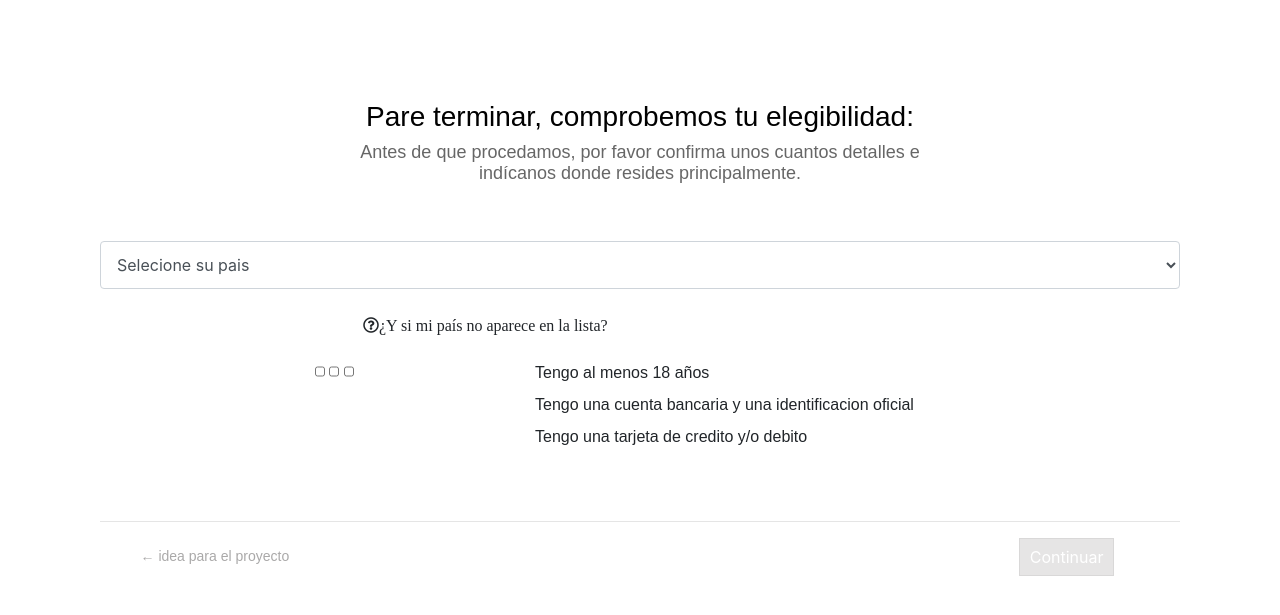
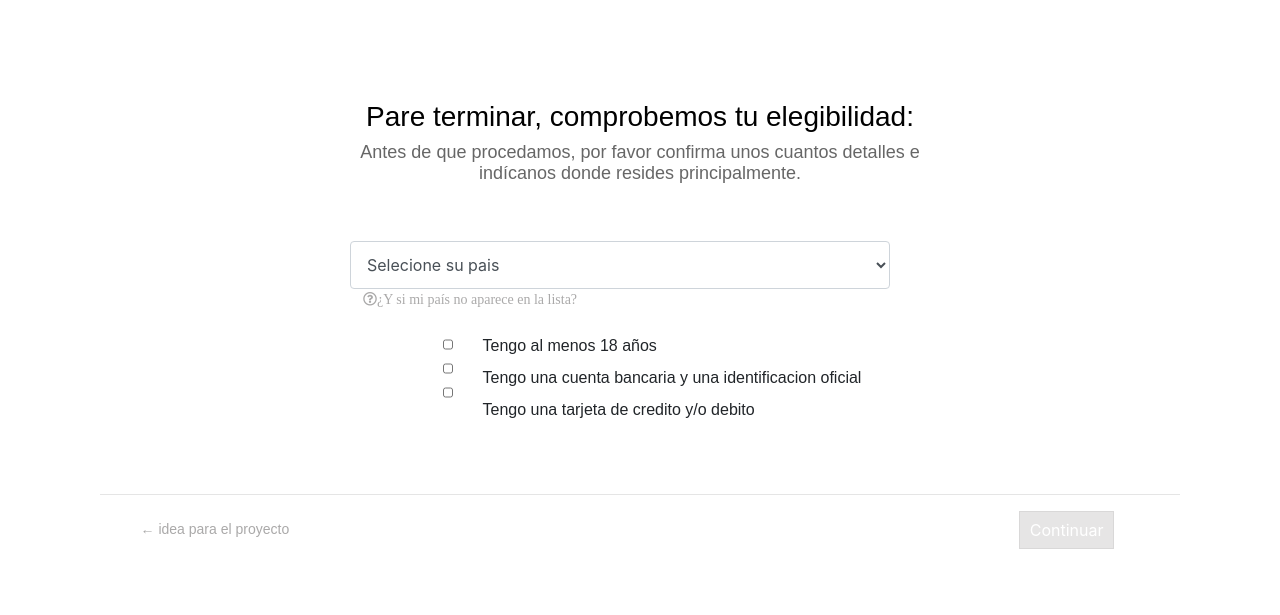
Before and after one commit to GenesisIza/proyecto-POO, a PHP site: page /empieza-tu-proyect3.php in a window 1280 px wide. Shown: the part 75-690 px from the top of the page. Run offline with PHP 8.4, Linux system fonts and the light colour scheme.

Commit message:
3
arregle barra y botones

```diff
--- a/Kickstarter/css/estilos.css
+++ b/Kickstarter/css/estilos.css
@@ -181,9 +181,7 @@ padding: 80px;
 
 /*-----------------------empieza tu proyecto---------------------------
 ----------------------------------------------------------*/
-.form-control {
-    display: table-row  ;
-    width: 55%  ;}
+
 
 .btn1{
       border-radius: 0%;
@@ -214,7 +212,7 @@ padding-left: 263px
 
 .texto-final{
   text-align: left;
- padding-left: 200px;
+ padding-left: 130px;
   font-size: 16px;
   font-family: "Arial"
 
@@ -263,3 +261,8 @@ padding-left: 263px
     margin: 0 auto;
 
 }
+
+.forma{
+      width: 50%;
+    margin-left: 250px;
+}
--- a/Kickstarter/empieza-tu-proyect3.php
+++ b/Kickstarter/empieza-tu-proyect3.php
@@ -7,7 +7,7 @@
 
         <form class="" action="registrarse.php" method="post">
 
-<select class="form-control form-control-lg">
+<select class="forma form-control form-control-lg">
   <option value="0">Selecione su pais</option>
               <option value="1">Honduras</option>
              <option value="2">guatemala</option>
@@ -23,17 +23,17 @@
               <option value="">peru</option>
               <option value="">Argentina</option>
 </select>
-		<br>
-		  <div class="pregunta"><i class="far fa-question-circle texto">¿Y si mi país no aparece en la lista?</i></div>
+
+    <a class="empieza" href="#"> <div class="pregunta"><i class="far fa-question-circle texto">¿Y si mi país no aparece en la lista?</i></div> </a>
 <br>
       <div class=" texto-final">
 
         <div class="container">
             <div class="row">
-			    	<div class="col-xl-3 col-lg-3 col-md-3 col-sm-3 col-3 bottones">
-			         <input name="chk-gustos[]" type="checkbox" id="edad">
-			          <input name="chk-gustos[]" type="checkbox" id="cuenta">
-			          <input name="chk-gustos[]" type="checkbox" id="tarjeta">
+            <div class="col-xl-3 col-lg-3 col-md-3 col-sm-3 col-3 texto-final" style="text-align: right;">
+               <input name="chk-gustos[]" type="checkbox" id="edad"><br>
+                <input name="chk-gustos[]" type="checkbox" id="cuenta"><br>
+                <input name="chk-gustos[]" type="checkbox" id="tarjeta"><br>
               </div>
 
               <div class="col-xl-6 col-lg-4 col-md-4 col-sm-4 col-4 ">
```
Lines whose indentation alone changed are shown as unchanged.
